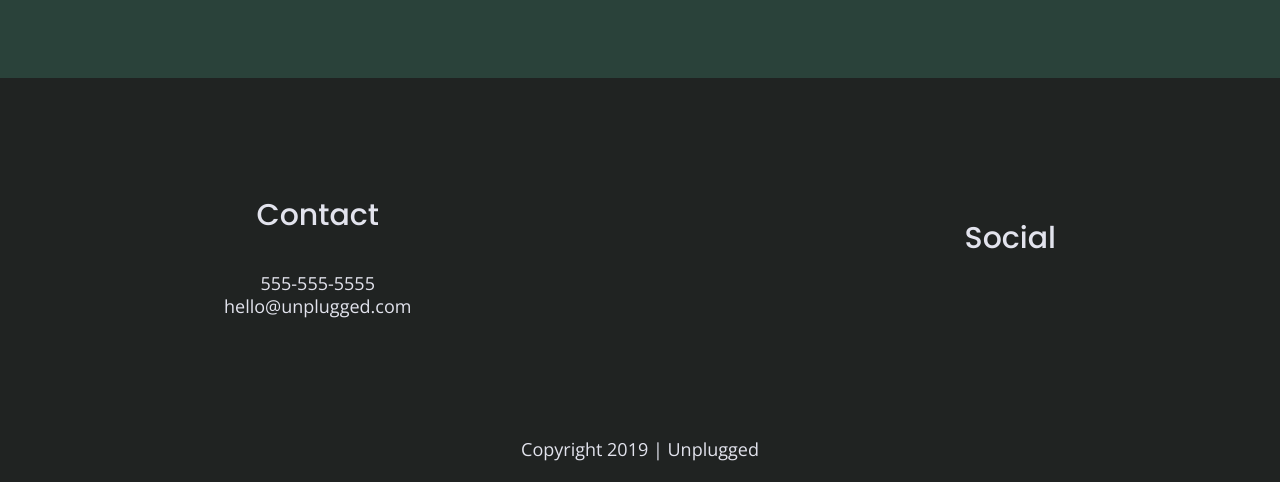
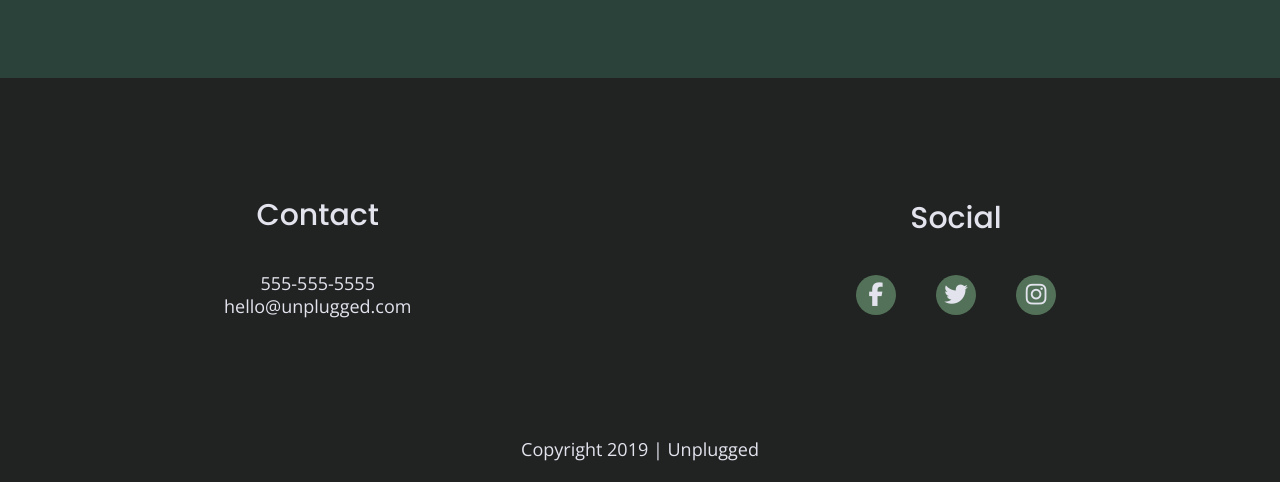
Before and after one commit to laceeder/unplugged-retreat, a website built with Parcel: page unplugged-retreat/index.html in a window 1280 px wide. Shown: the part 2498-2980 px from the top of the page. Built offline with nearby package versions, Linux system fonts and the light colour scheme.

Commit message:
Added social icons and styles

```diff
--- a/unplugged-retreat/css/main.css
+++ b/unplugged-retreat/css/main.css
@@ -230,9 +230,17 @@ footer .social-icons {
 }
 
 footer .social-icons p {
+  background-color: #527158;
+  border-radius: 50%;
+  width: 40px;
+  height: 40px;
   display: flex;
   justify-content: center;
   align-items: center;
+}
+
+footer .social-icons p i {
+  font-size: 1.3125em;
 }
 
 footer .copyright {
@@ -653,6 +661,11 @@ input[type=button] {
     line-height: 1.285;
   }
 
+  footer .social-icons {
+    width: 12.5em;
+    justify-content: space-between;
+  }
+
   footer .copyright {
     width: 100%;
   }
--- a/unplugged-retreat/index.html
+++ b/unplugged-retreat/index.html
@@ -166,13 +166,13 @@
           <h4>Social</h4>
           <div class="social-icons">
             <p>
-              <a href="https://www.facebook.com/" target="_blank"></a>
+              <a href="https://www.facebook.com/" target="_blank"><i class="fab fa-facebook-f"></i></a>
             </p>
             <p>
-              <a href="https://www.twitter.com/" target="_blank"></a>
+              <a href="https://www.twitter.com/" target="_blank"><i class="fab fa-twitter"></i></a>
             </p>
             <p>
-              <a href="https://www.instagram.com/" target="_blank"></a>
+              <a href="https://www.instagram.com/" target="_blank"><i class="fab fa-instagram"></i></a>
             </p>
           </div>
         </div>
```
Also changed, not shown: unplugged-retreat/about/index.html (+3 -3 lines), unplugged-retreat/faq/index.html (+3 -3 lines).
